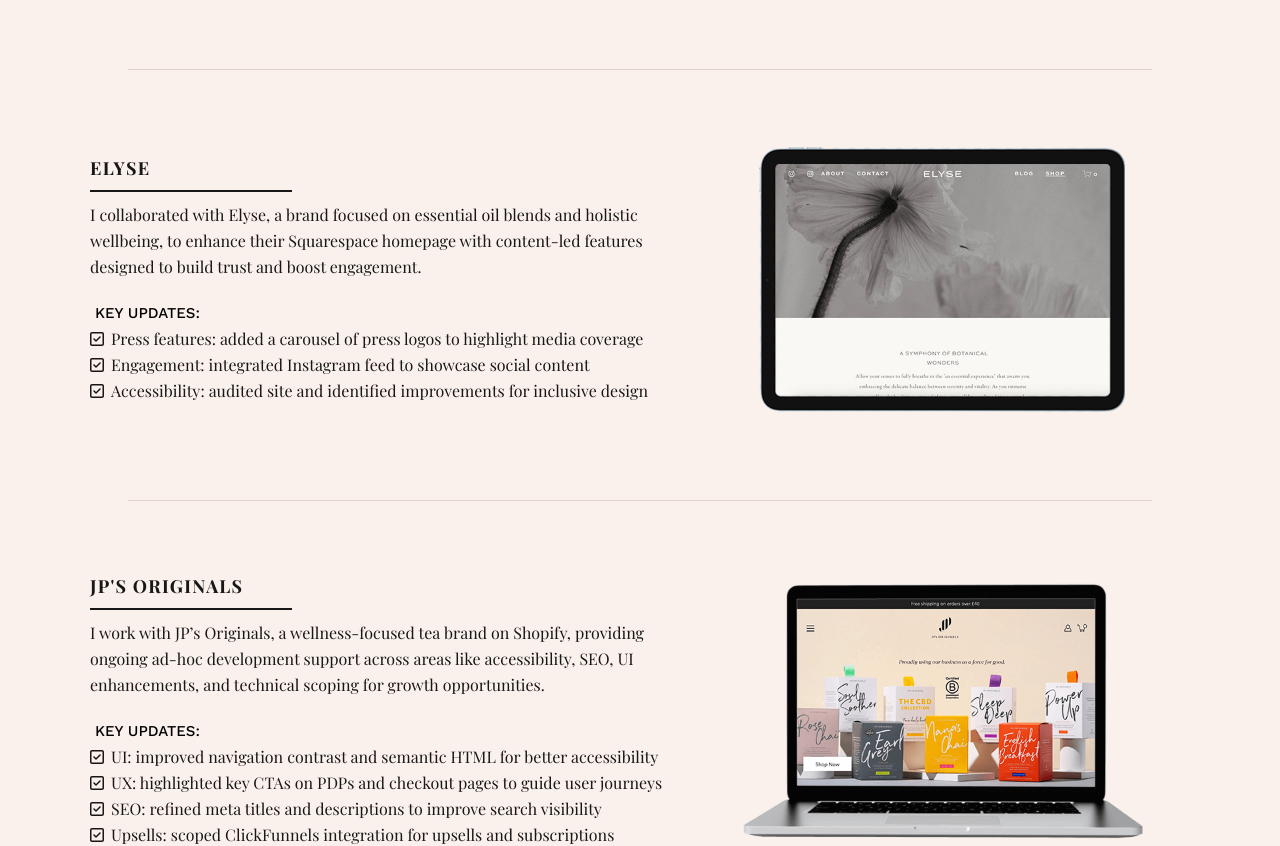
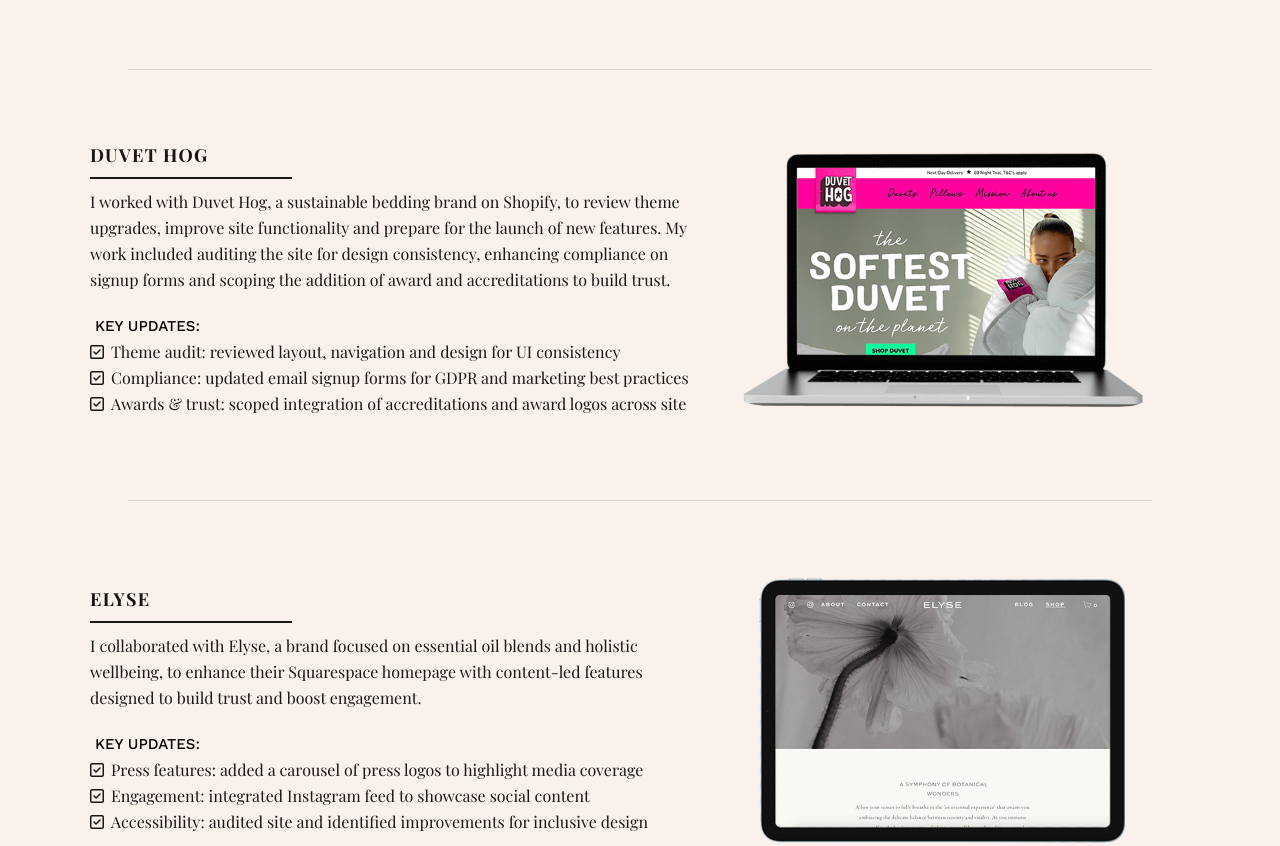
Before and after one commit to lindsayfoley/portfoleyo, a Next.js app: page /portfolio in a window 1280 px wide. Shown: the part 740-1586 px from the top of the page. Built offline with nearby package versions, Linux system fonts and the light colour scheme; a web font is replaced by a local one.

Commit message:
updating Portf olio to add Duvet Hog work

```diff
--- a/src/constants/porfolio/content.ts
+++ b/src/constants/porfolio/content.ts
@@ -38,6 +38,24 @@
       "SEO: added hreflang tags to boost international visibility & rankings",
       "Analytics: added Meta Pixel to improve visitor tracking and measure conversions",
       "CMS: built Sanity models, enabling editors to update content without dev input",
+    ],
+  },
+  duvetHog: {
+    twoColumn: {
+      title: "Duvet Hog",
+      href: "https://www.duvethog.co.uk/",
+      theme: colourTheme.highlight,
+      image: {
+        src: "/portfolio-duvet-hog.png",
+        alt: "The homepage of the Duvet Hog site",
+      },
+    },
+    description:
+      "I worked with Duvet Hog, a sustainable bedding brand on Shopify, to review theme upgrades, improve site functionality and prepare for the launch of new features. My work included auditing the site for design consistency, enhancing compliance on signup forms and scoping the addition of award and accreditations to build trust.",
+    workCompletedList: [
+      "Theme audit: reviewed layout, navigation and design for UI consistency",
+      "Compliance: updated email signup forms for GDPR and marketing best practices",
+      "Awards & trust: scoped integration of accreditations and award logos across site",
     ],
   },
   elyse: {
--- a/src/pages/portfolio.tsx
+++ b/src/pages/portfolio.tsx
@@ -9,6 +9,7 @@
 
 const companies = [
   PORTFOLIO_CONTENT.theFabledThread,
+  PORTFOLIO_CONTENT.duvetHog,
   PORTFOLIO_CONTENT.elyse,
   PORTFOLIO_CONTENT.jpsOriginals,
   PORTFOLIO_CONTENT.chloeJonason,
```
Also changed, not shown: public/portfolio-duvet-hog.png (added).
